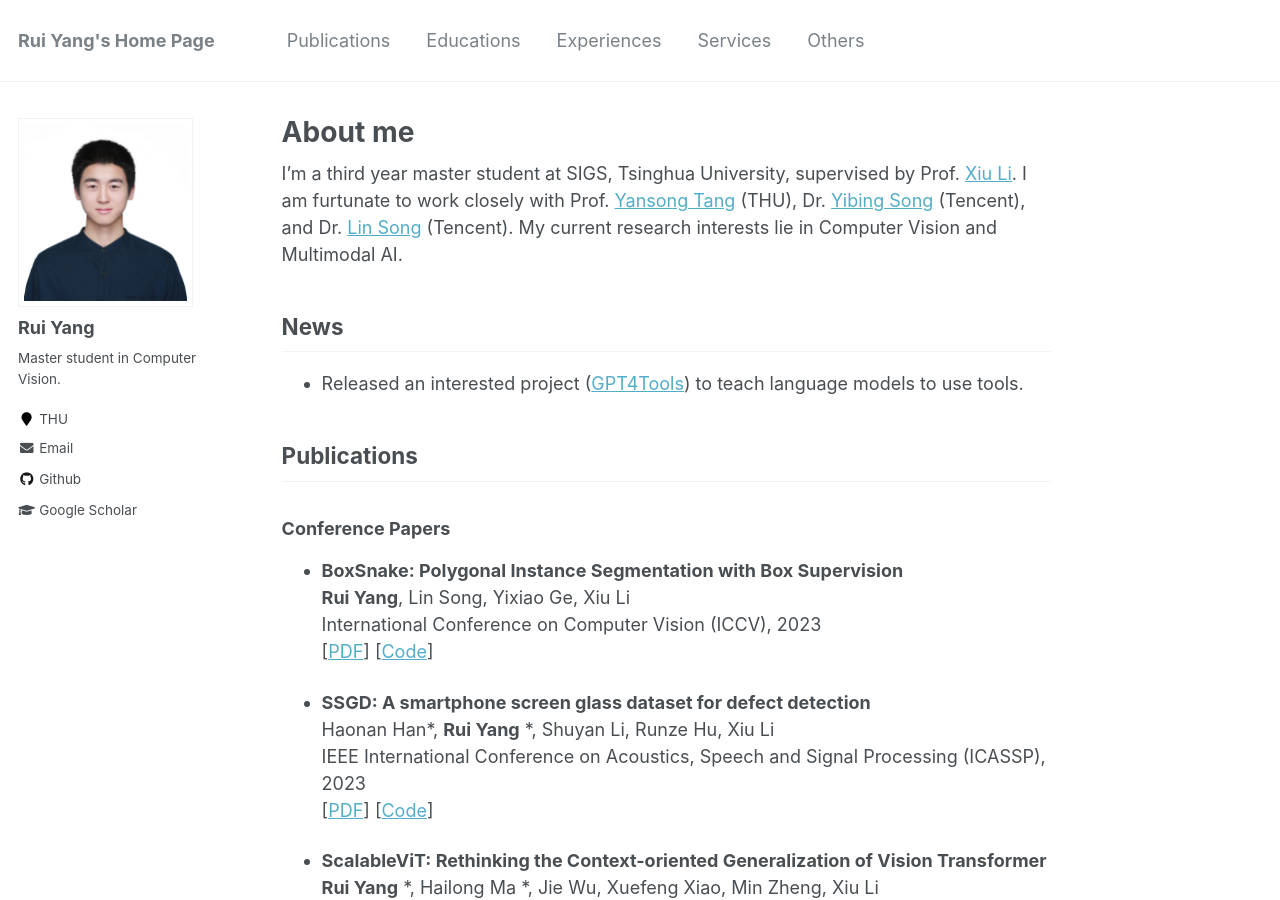
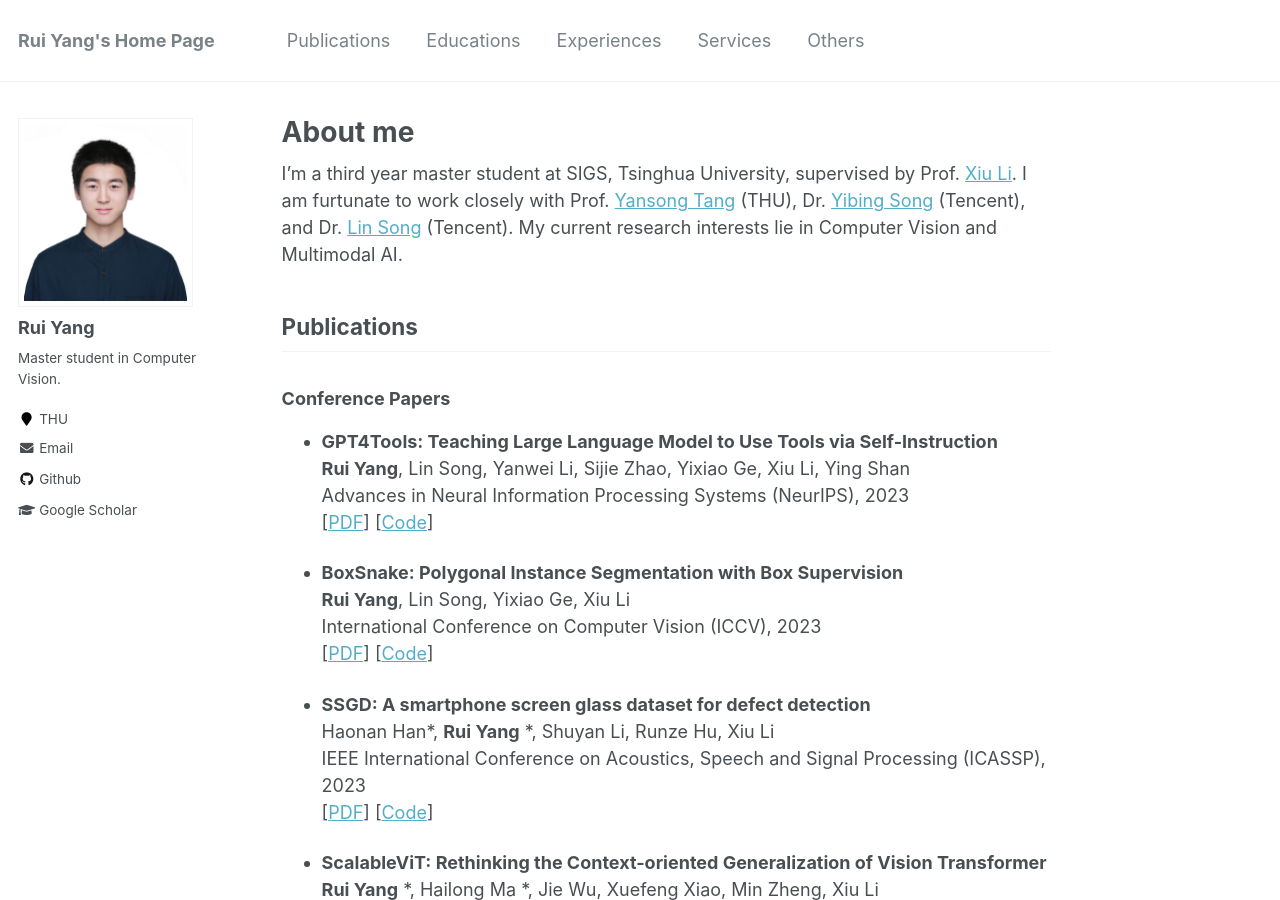
Before and after one commit to Yangr116/yangr116.github.io, a Jekyll site: the page built from _pages/about.md, in a window 1280 px wide and 900 px high. Built offline with Jekyll 4.4.1, drawn with Linux system fonts in a browser that asks for light colours; some of the changed text lies outside the part shown.

Commit message:
update nips

```diff
--- a/_pages/about.md
+++ b/_pages/about.md
@@ -11,12 +11,18 @@ redirect_from:
 I'm a third year master student at SIGS, Tsinghua University, supervised by Prof. [Xiu Li](https://www.sigs.tsinghua.edu.cn/lx/main.htm).
 I am furtunate to work closely with Prof. [Yansong Tang](https://andytang15.github.io) (THU), Dr. [Yibing Song](https://ybsong00.github.io) (Tencent), and Dr. [Lin Song](http://linsong.info) (Tencent). My current research interests lie in Computer Vision and Multimodal AI.
 
-## News
-- Released an interested project ([GPT4Tools](https://github.com/StevenGrove/GPT4Tools)) to teach language models to use tools.
+<!-- ## News
+- Released an interested project ([GPT4Tools](https://github.com/StevenGrove/GPT4Tools)) to teach language models to use tools. -->
 
 ## Publications
 
 ### Conference Papers
+
+- **GPT4Tools: Teaching Large Language Model to Use Tools via Self-Instruction** \
+**Rui Yang**, Lin Song, Yanwei Li, Sijie Zhao, Yixiao Ge, Xiu Li, Ying Shan \
+Advances in Neural Information Processing Systems (NeurIPS), 2023\
+[[PDF](https://arxiv.org/pdf/2305.18752.pdf)]
+[[Code](https://github.com/AILab-CVC/GPT4Tools)]
 
 - **BoxSnake: Polygonal Instance Segmentation with Box Supervision** \
 **Rui Yang**, Lin Song, Yixiao Ge, Xiu Li \
@@ -63,6 +69,6 @@ Researched on the Vision Transformer.
 
 Conference Reviewer: ICASSP (2023), NeurIPS (2023)
 
-## Others
+<!-- ## Others
 
-Now, I am pursuing a Ph.D. position, please feel free to contact me if you are interested.
+Now, I am pursuing a Ph.D. position, please feel free to contact me if you are interested. -->
```
